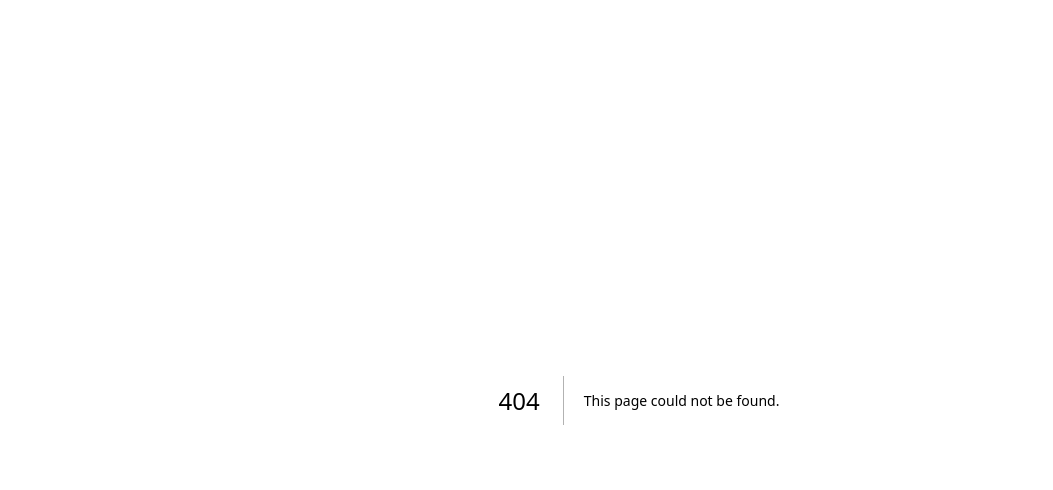
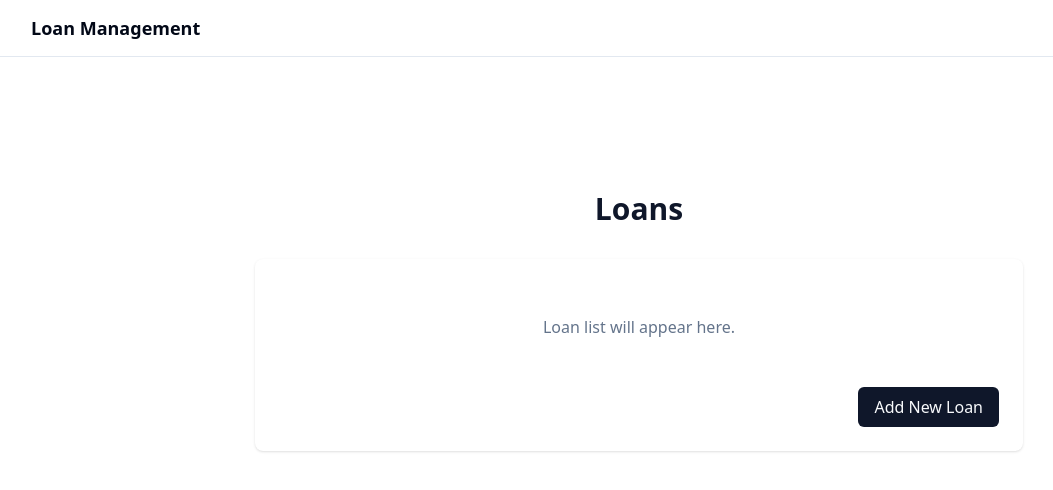
Before and after one commit to IkeyBenz/loan-management-sample, a Next.js app: page /loans in a window 1280 px wide. Before the commit this address had no page. Shown: the top 490 px of the page, without its empty margins (1-1054 px from the left). Built offline with nearby package versions, Linux system fonts and the light colour scheme.

Commit message:
update root layout, add loans list page

```diff
--- /dev/null
+++ b/src/app/loans/page.tsx
@@ -0,0 +1,22 @@
+import { RootLayout } from "@/components/layout/root-layout";
+
+export default function LoansListPage() {
+  return (
+    <RootLayout>
+      <div className="flex flex-col items-center justify-center min-h-[60vh] space-y-8">
+        <h1 className="text-3xl font-bold text-primary">Loans</h1>
+        <div className="w-full max-w-3xl bg-card rounded-lg shadow p-6">
+          {/* Placeholder for loan table */}
+          <div className="text-muted-foreground text-center py-8">
+            Loan list will appear here.
+          </div>
+          <div className="flex justify-end mt-4">
+            <button className="rounded-md bg-primary px-4 py-2 text-primary-foreground hover:bg-primary/90">
+              Add New Loan
+            </button>
+          </div>
+        </div>
+      </div>
+    </RootLayout>
+  );
+}
--- a/src/app/page.tsx
+++ b/src/app/page.tsx
@@ -1,4 +1,5 @@
 import { RootLayout } from "@/components/layout/root-layout";
+import Link from "next/link";
 
 export default function Home() {
   return (
@@ -11,12 +12,11 @@ export default function Home() {
           Manage your loans efficiently and effectively
         </p>
         <div className="mt-8 flex gap-4">
-          <button className="rounded-md bg-primary px-4 py-2 text-primary-foreground hover:bg-primary/90">
-            Get Started
-          </button>
-          <button className="rounded-md border border-input bg-background px-4 py-2 hover:bg-accent hover:text-accent-foreground">
-            Learn More
-          </button>
+          <Link href="/loans">
+            <button className="rounded-md bg-primary px-4 py-2 text-primary-foreground hover:bg-primary/90">
+              Manage Loans
+            </button>
+          </Link>
         </div>
       </div>
     </RootLayout>
--- a/src/components/layout/root-layout.tsx
+++ b/src/components/layout/root-layout.tsx
@@ -10,11 +10,9 @@ export function RootLayout({ children }: RootLayoutProps) {
     <div className="min-h-screen bg-background">
       <header className="sticky top-0 z-50 w-full border-b bg-background/95 backdrop-blur supports-[backdrop-filter]:bg-background/60">
         <div className="container flex h-14 items-center">
-          <div className="mr-4 flex">
-            <Link className="mr-6 flex items-center space-x-2" href="/">
-              <span className="font-bold">Loan Management</span>
-            </Link>
-          </div>
+          <Link className="font-bold text-lg" href="/">
+            Loan Management
+          </Link>
         </div>
       </header>
       <main className="container py-6">{children}</main>
```
